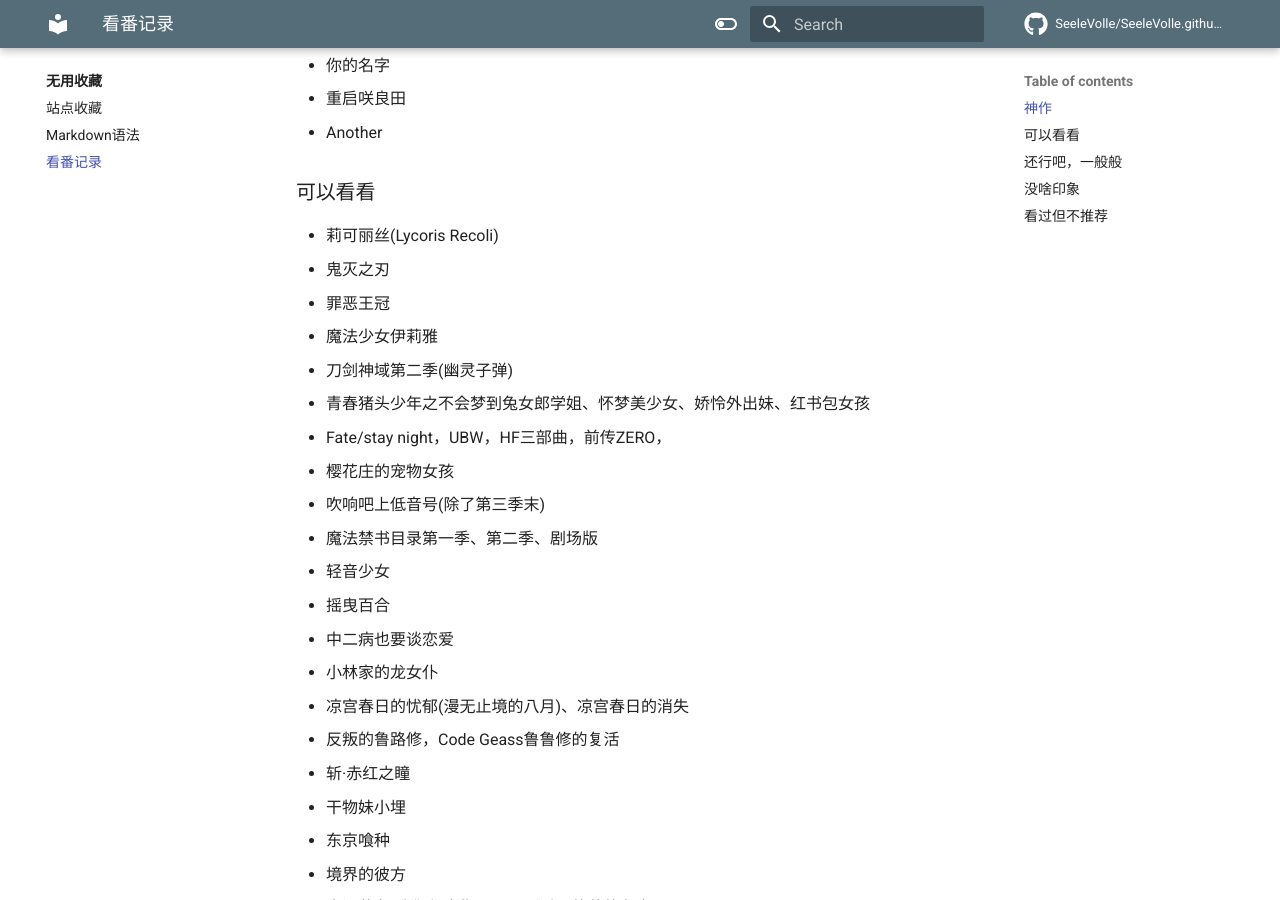
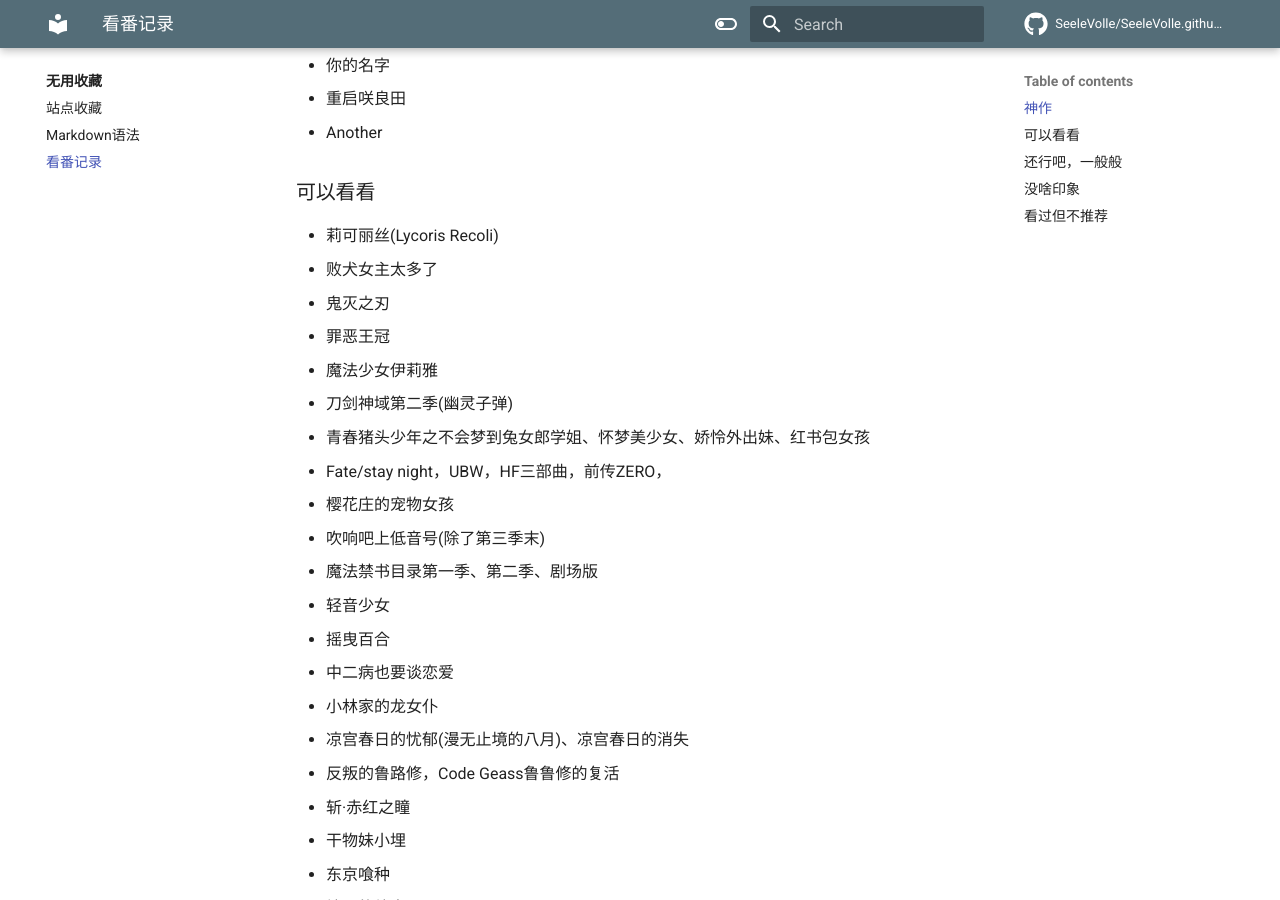
Before and after one commit to SeeleVolle/SeeleVolle.github.io, an MkDocs documentation site: the page built from docs/favorites/cartoon.md, in a window 1280 px wide and 900 px high, scrolled down 816 px. Built offline with MkDocs 1.6.1 and Material for MkDocs 9.7.7, drawn with Linux system fonts in a browser that asks for light colours; comment, search, counter and statistics services are not loaded.

Commit message:
Adding new cartoon

```diff
--- a/docs/favorites/cartoon.md
+++ b/docs/favorites/cartoon.md
@@ -28,6 +28,7 @@
 ### 可以看看
 
 + 莉可丽丝(Lycoris Recoli)
++ 败犬女主太多了
 + 鬼灭之刃
 + 罪恶王冠
 + 魔法少女伊莉雅
```
